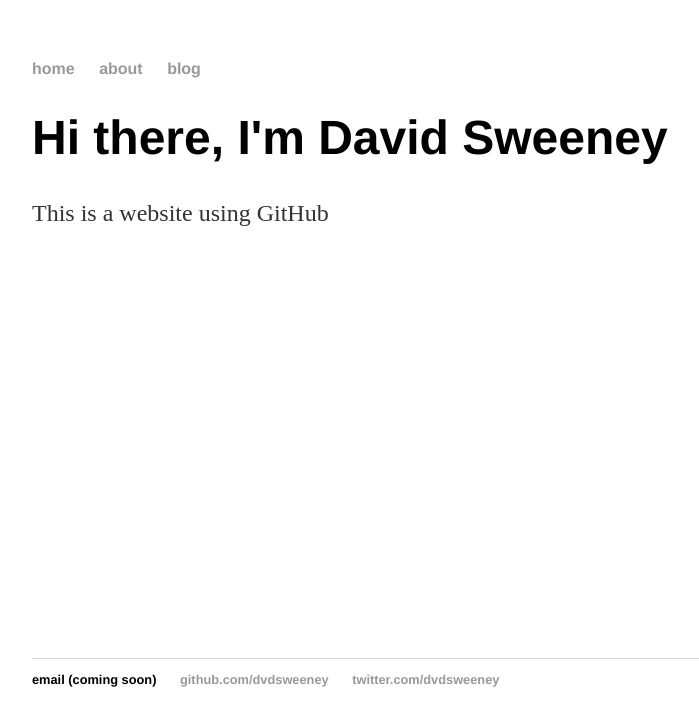
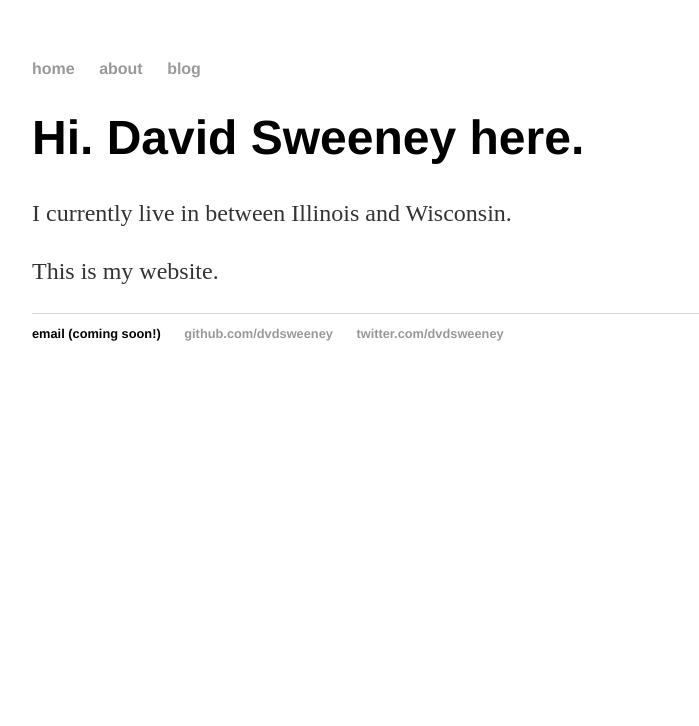
Before and after one commit to dvdsweeney/dvdsweeney.github.io, a Jekyll site: the page built from index.html, in a window 1280 px wide. Shown: the top 726 px of the page, without its empty margins (160-859 px from the left). Built offline with Jekyll 4.4.1, drawn with Linux system fonts in a browser that asks for light colours.

Commit message:
Update index.html

```diff
--- a/index.html
+++ b/index.html
@@ -1,37 +1,9 @@
-<!DOCTYPE html>
-<html>
-	<head>
-		<title>dvdsweeney.com</title>
-		<!-- link to main stylesheet -->
-		<link rel="stylesheet" type="text/css" href="/css/main.css">
-	</head>
-	<body>
-		<nav>
-    		<ul>
-        		<li><a href="/">home</a></li>
-	        	<li><a href="/about">about</a></li>
-        		<li><a href="/blog">blog</a></li>
-    		</ul>
-		</nav>
-		<div class="container">
-    		<div class="blurb">
-        		<h1>Hi there, I'm David Sweeney</h1>
-				<p>This is a website using GitHub</p>
-			<p>&nbsp;</p>
-			<p>&nbsp;</p>
-			<p>&nbsp;</p>
-			<p>&nbsp;</p>
-			<p>&nbsp;</p>
-			<p>&nbsp;</p>
-			<p>&nbsp;</p>
-    		</div><!-- /.blurb -->
-		</div><!-- /.container -->
-		<footer>
-    		<ul>
-        		<li>email (coming soon)</li>
-        		<li><a href="https://github.com/dvdsweeney">github.com/dvdsweeney</a></li>
-			<li><a href="https://twitter.com/dvdsweeney">twitter.com/dvdsweeney</a></li>
-			</ul>
-		</footer>
-	</body>
-</html>
+---
+layout: default
+title: dvdsweeney.com
+---
+<div class="blurb">
+	<h1>Hi. David Sweeney here. </h1>
+	<p>I currently live in between Illinois and Wisconsin.</p>
+	<p>This is my website.</p>
+</div><!-- /.blurb -->
```
